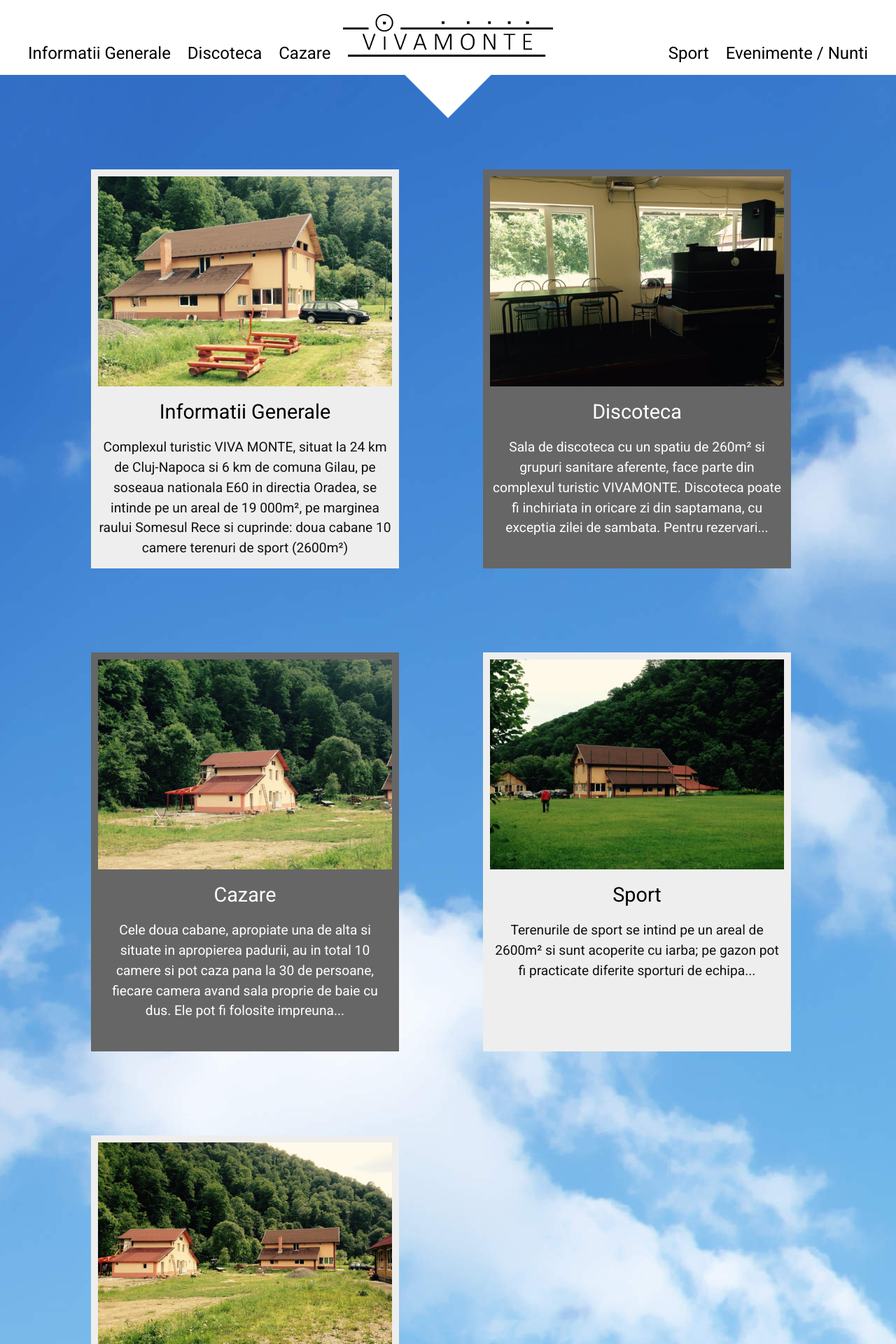
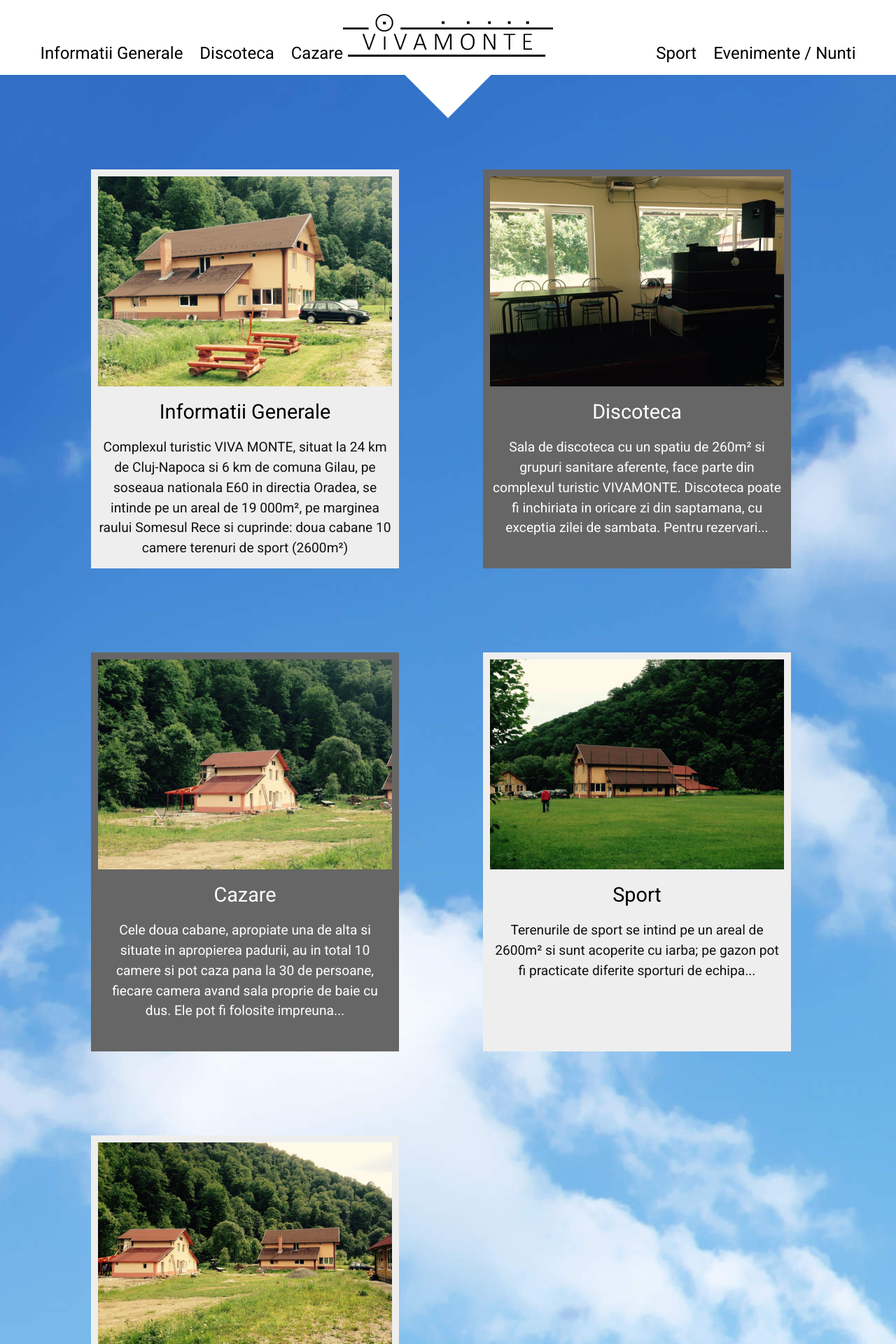
Before and after one commit to Viva-Monte/viva-monte.github.io, a Jekyll site: the page built from index.html, in a window 1280 px wide. Shown: the top 1920 px of the page at 70% size. Built offline with Jekyll 4.4.1, drawn with Linux system fonts in a browser that asks for light colours.

Commit message:
Made requested changes

```diff
--- a/_sass/_layout.scss
+++ b/_sass/_layout.scss
@@ -15,7 +15,7 @@
 }
 .nav-wrapper {
   position: relative;
-  min-width: 1200px;
+  min-width: 1165px;
   max-width: 70%;
   @extend %clearfix;
   margin: 0 auto;
```
